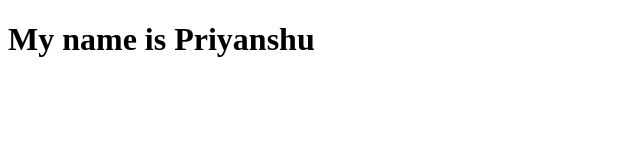
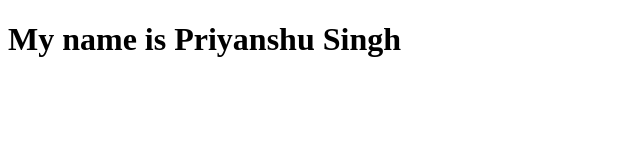
Before and after one commit to iam-priyanshu/First-Repo, a plain HTML site: page index.html in a window 1280 px wide. Shown: the whole page, without its empty margins (0-640 px from the left). Drawn offline with Linux system fonts and the light colour scheme.

Commit message:
v3 of index.html

```diff
--- a/index.html
+++ b/index.html
@@ -6,6 +6,6 @@
     <title>Document</title>
 </head>
 <body>
-    <h1>My name is Priyanshu</h1>
+    <h1>My name is Priyanshu Singh</h1>
 </body>
 </html>
```
